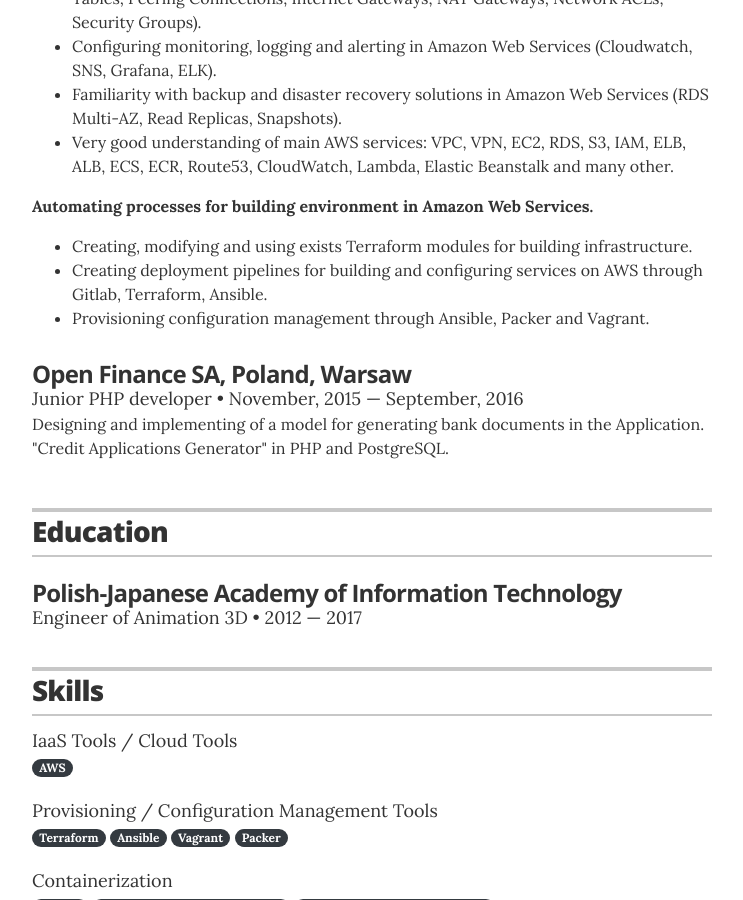
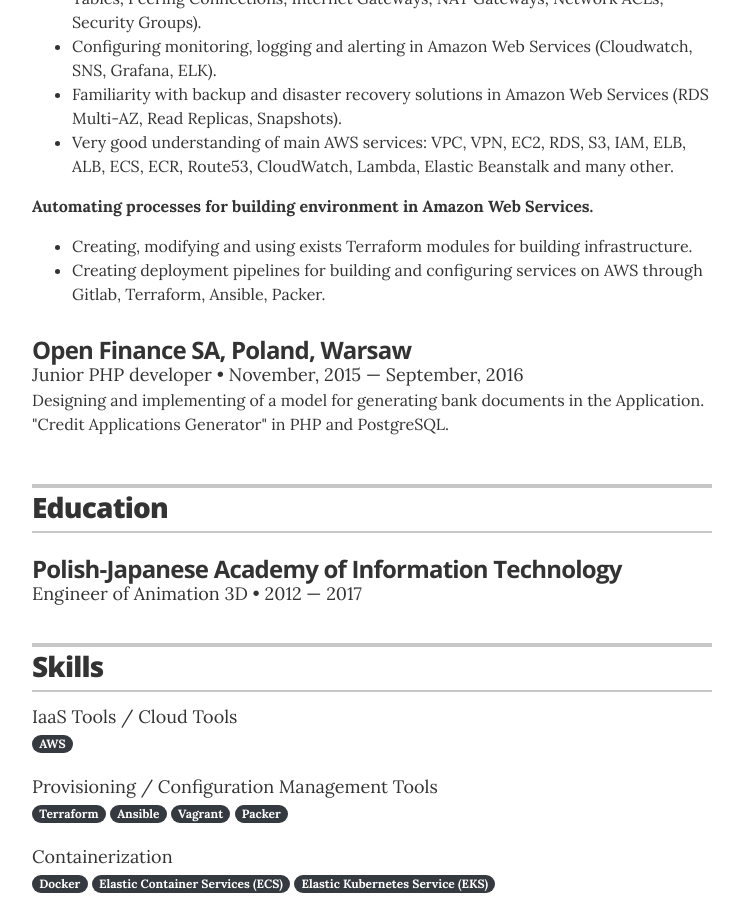
Before and after one commit to jglovier/resume-template, a Jekyll site: the page built from index.html, in a window 1280 px wide and 900 px high, scrolled down 776 px. Shown: the whole window, without its empty margins (268-1011 px from the left). Built offline with Jekyll 4.4.1, drawn with Linux system fonts in a browser that asks for light colours.

Commit message:
Added small fix

```diff
--- a/_data/experience.yml
+++ b/_data/experience.yml
@@ -4,7 +4,7 @@
 - company: Webellian, Poland, Warsaw
   position: AWS Cloud Engineer
   duration: March, 2017 &mdash; Present
-  summary: '<p><b>Designing and deploying cloud solutions in Amazon Web Services.</b></p><ul class="resume-item-list"><li>Migration of infrastructure from On-Premise into the AWS Cloud.</li><li>Building secure, scalable and high availability cloud environments in Infrastructure-as-Code model through Terraform.</li><li>Configuring network and security in Amazon Web Services (VPC, VPN, Subnets, Route Tables, Peering Connections, Internet Gateways, NAT Gateways, Network ACLs, Security Groups).</li><li>Configuring monitoring, logging and alerting in Amazon Web Services (Cloudwatch, SNS, Grafana, ELK).</li><li>Familiarity with backup and disaster recovery solutions in Amazon Web Services (RDS Multi-AZ, Read Replicas, Snapshots).</li><li>Very good understanding of main AWS services: VPC, VPN, EC2, RDS, S3, IAM, ELB, ALB, ECS, ECR, Route53, CloudWatch, Lambda, Elastic Beanstalk and many other.</li></ul><p><b>Automating processes for building environment in Amazon Web Services.</b></p><ul class="resume-item-list"><li>Creating, modifying and using exists Terraform modules for building infrastructure.</li><li>Creating deployment pipelines for building and configuring services on AWS through Gitlab, Terraform, Ansible.</li><li>Provisioning configuration management through Ansible, Packer and Vagrant.</li></ul>'
+  summary: '<p><b>Designing and deploying cloud solutions in Amazon Web Services.</b></p><ul class="resume-item-list"><li>Migration of infrastructure from On-Premise into the AWS Cloud.</li><li>Building secure, scalable and high availability cloud environments in Infrastructure-as-Code model through Terraform.</li><li>Configuring network and security in Amazon Web Services (VPC, VPN, Subnets, Route Tables, Peering Connections, Internet Gateways, NAT Gateways, Network ACLs, Security Groups).</li><li>Configuring monitoring, logging and alerting in Amazon Web Services (Cloudwatch, SNS, Grafana, ELK).</li><li>Familiarity with backup and disaster recovery solutions in Amazon Web Services (RDS Multi-AZ, Read Replicas, Snapshots).</li><li>Very good understanding of main AWS services: VPC, VPN, EC2, RDS, S3, IAM, ELB, ALB, ECS, ECR, Route53, CloudWatch, Lambda, Elastic Beanstalk and many other.</li></ul><p><b>Automating processes for building environment in Amazon Web Services.</b></p><ul class="resume-item-list"><li>Creating, modifying and using exists Terraform modules for building infrastructure.</li><li>Creating deployment pipelines for building and configuring services on AWS through Gitlab, Terraform, Ansible, Packer.</li></ul>'
 
 
 # Open Finance SA, Poland, Warsaw
```
